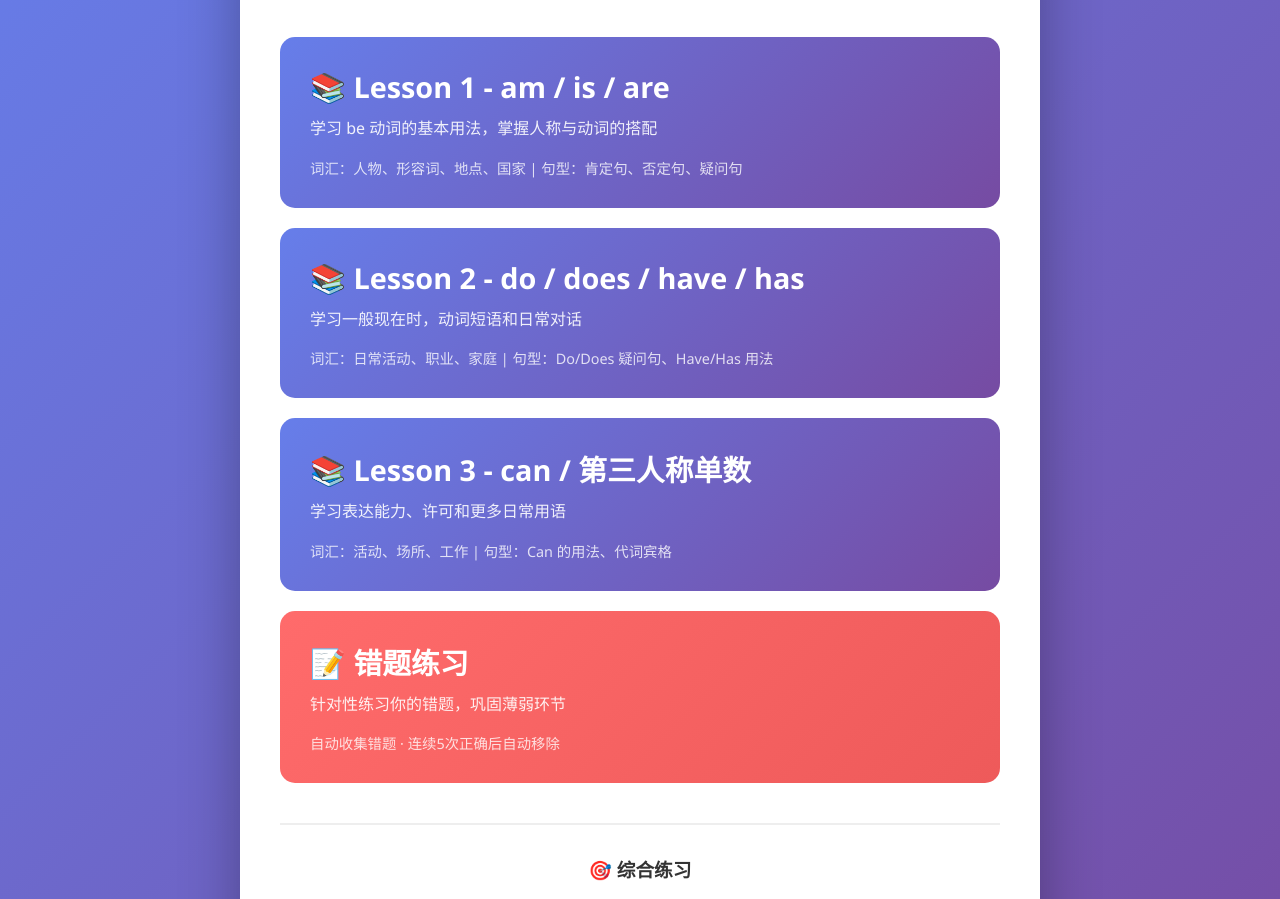
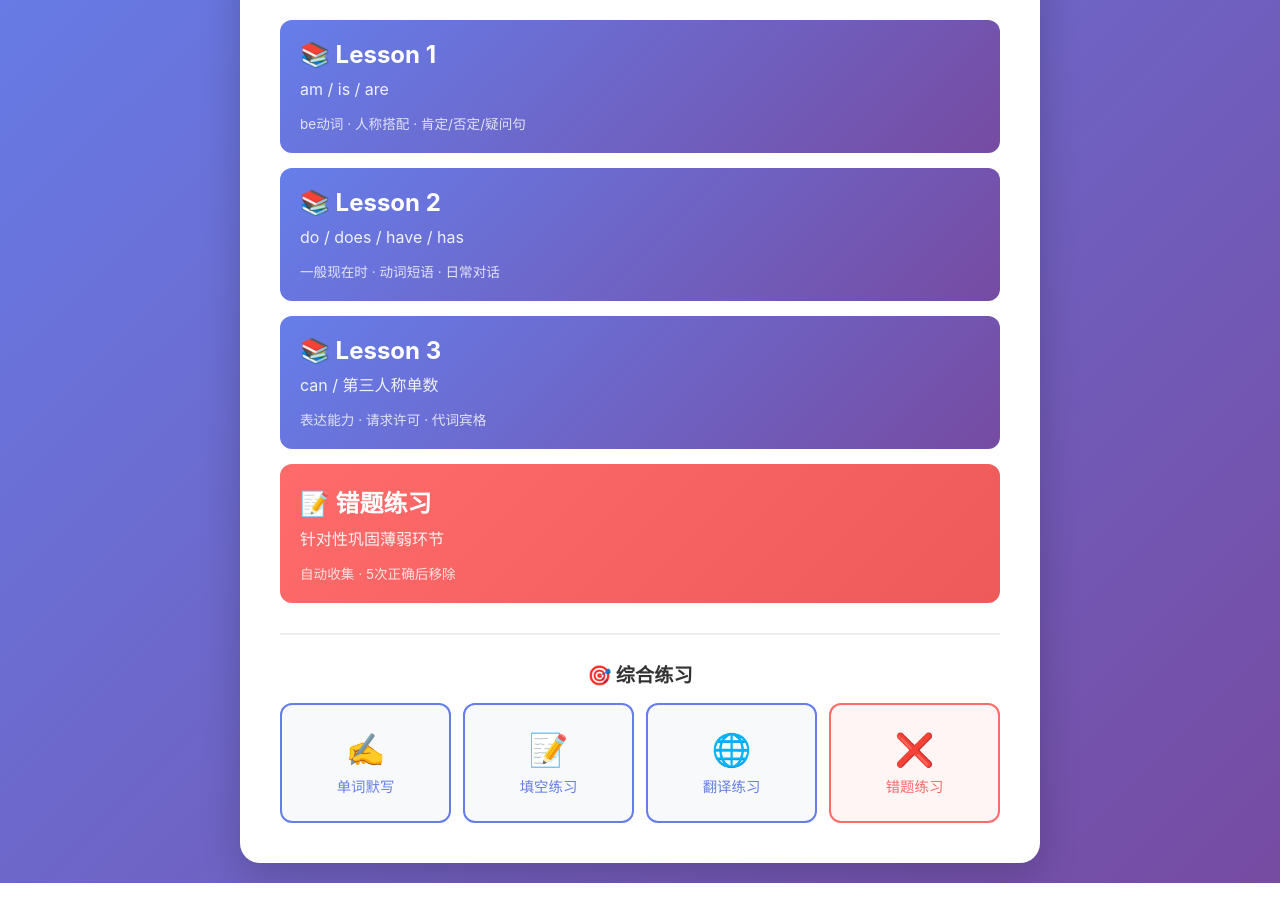
Before and after one commit to limimi00/english-learning-website, a plain HTML site: page index.html in a window 1280 px wide. Shown: the part 155-1054 px from the top of the page. Drawn offline with Linux system fonts and the light colour scheme.

Commit message:
Update index.html

```diff
--- a/index.html
+++ b/index.html
@@ -2,116 +2,135 @@
 <html lang="zh-CN">
 <head>
     <meta charset="UTF-8">
-    <meta name="viewport" content="width=device-width, initial-scale=1.0">
+    <meta name="viewport" content="width=device-width, initial-scale=1.0, maximum-scale=1.0, user-scalable=no">
     <title>英语学习网站</title>
     <style>
-        * { margin: 0; padding: 0; box-sizing: border-box; }
+        * { margin: 0; padding: 0; box-sizing: border-box; -webkit-tap-highlight-color: transparent; }
         body {
-            font-family: 'Segoe UI', Tahoma, Geneva, Verdana, sans-serif;
+            font-family: -apple-system, BlinkMacSystemFont, 'Segoe UI', Roboto, 'Helvetica Neue', Arial, sans-serif;
             background: linear-gradient(135deg, #667eea 0%, #764ba2 100%);
             min-height: 100vh;
-            display: flex;
-            justify-content: center;
-            align-items: center;
-            padding: 20px;
+            padding: 15px;
         }
         .container {
             background: white;
-            border-radius: 20px;
-            padding: 40px;
-            box-shadow: 0 20px 60px rgba(0,0,0,0.3);
+            border-radius: 16px;
+            padding: 25px 20px;
+            box-shadow: 0 10px 40px rgba(0,0,0,0.2);
             max-width: 800px;
             width: 100%;
+            margin: 0 auto;
         }
         h1 {
             color: #333;
             text-align: center;
-            margin-bottom: 10px;
-            font-size: 2.5em;
+            margin-bottom: 8px;
+            font-size: clamp(1.5rem, 5vw, 2.5rem);
         }
         .subtitle {
             text-align: center;
             color: #666;
-            margin-bottom: 40px;
+            margin-bottom: 25px;
+            font-size: clamp(0.85rem, 3vw, 1rem);
         }
-        .lessons { display: grid; gap: 20px; }
+        .lessons { display: grid; gap: 15px; }
         .lesson-card {
             background: linear-gradient(135deg, #667eea 0%, #764ba2 100%);
-            border-radius: 15px;
-            padding: 30px;
+            border-radius: 12px;
+            padding: 20px;
             color: white;
             cursor: pointer;
-            transition: transform 0.3s, box-shadow 0.3s;
+            transition: transform 0.2s, box-shadow 0.2s;
             text-decoration: none;
             display: block;
+            position: relative;
         }
-        .lesson-card:hover {
-            transform: translateY(-5px);
-            box-shadow: 0 10px 30px rgba(102, 126, 234, 0.4);
+        .lesson-card:active { transform: scale(0.98); }
+        .lesson-card h2 { font-size: clamp(1.1rem, 4vw, 1.5rem); margin-bottom: 8px; }
+        .lesson-card p {
+            opacity: 0.9;
+            line-height: 1.5;
+            font-size: clamp(0.85rem, 3vw, 1rem);
         }
-        .lesson-card h2 { font-size: 1.8em; margin-bottom: 10px; }
-        .lesson-card p { opacity: 0.9; line-height: 1.6; }
-        .lesson-card .topics { margin-top: 15px; font-size: 0.9em; opacity: 0.8; }
+        .lesson-card .topics {
+            margin-top: 12px;
+            font-size: clamp(0.75rem, 2.5vw, 0.85rem);
+            opacity: 0.8;
+        }
 
         .wrong-card {
             background: linear-gradient(135deg, #ff6b6b 0%, #ee5a5a 100%) !important;
-            position: relative;
         }
-        .wrong-card:hover { box-shadow: 0 10px 30px rgba(255, 107, 107, 0.4) !important; }
         .wrong-badge {
             position: absolute;
-            top: 20px;
-            right: 20px;
+            top: 15px;
+            right: 15px;
             background: white;
             color: #ff6b6b;
-            padding: 5px 15px;
-            border-radius: 20px;
+            padding: 4px 12px;
+            border-radius: 15px;
             font-weight: bold;
-            font-size: 0.9em;
+            font-size: 0.85rem;
             display: none;
         }
         .wrong-badge.show { display: block; }
 
         .practice-section {
-            margin-top: 40px;
-            padding-top: 30px;
+            margin-top: 30px;
+            padding-top: 25px;
             border-top: 2px solid #eee;
         }
         .practice-section h3 {
             color: #333;
-            margin-bottom: 20px;
+            margin-bottom: 15px;
             text-align: center;
+            font-size: clamp(1rem, 4vw, 1.2rem);
         }
         .practice-modes {
             display: grid;
-            grid-template-columns: repeat(auto-fit, minmax(150px, 1fr));
-            gap: 15px;
+            grid-template-columns: repeat(2, 1fr);
+            gap: 12px;
         }
         .practice-btn {
             background: #f8f9fa;
             border: 2px solid #667eea;
-            border-radius: 10px;
-            padding: 20px;
+            border-radius: 12px;
+            padding: 18px 10px;
             text-align: center;
             cursor: pointer;
-            transition: all 0.3s;
+            transition: all 0.2s;
             text-decoration: none;
             color: #667eea;
+            display: flex;
+            flex-direction: column;
+            align-items: center;
+            justify-content: center;
+            min-height: 100px;
         }
-        .practice-btn:hover {
+        .practice-btn:active {
             background: #667eea;
             color: white;
+            transform: scale(0.95);
         }
-        .practice-btn .icon { font-size: 2em; margin-bottom: 10px; }
+        .practice-btn .icon { font-size: 1.8rem; margin-bottom: 6px; }
+        .practice-btn div { font-size: 0.9rem; font-weight: 500; }
 
         .wrong-practice-btn {
             background: #fff5f5;
             border: 2px solid #ff6b6b;
             color: #ff6b6b;
         }
-        .wrong-practice-btn:hover {
+        .wrong-practice-btn:active {
             background: #ff6b6b;
             color: white;
+        }
+
+        @media (min-width: 768px) {
+            body { padding: 20px; }
+            .container { padding: 40px; border-radius: 20px; }
+            .practice-modes { grid-template-columns: repeat(4, 1fr); }
+            .practice-btn { padding: 25px 15px; min-height: 120px; }
+            .practice-btn .icon { font-size: 2rem; }
         }
     </style>
 </head>
@@ -122,28 +141,28 @@
 
         <div class="lessons">
             <a href="lesson1.html" class="lesson-card">
-                <h2>📚 Lesson 1 - am / is / are</h2>
-                <p>学习 be 动词的基本用法，掌握人称与动词的搭配</p>
-                <div class="topics">词汇：人物、形容词、地点、国家 | 句型：肯定句、否定句、疑问句</div>
+                <h2>📚 Lesson 1</h2>
+                <p>am / is / are</p>
+                <div class="topics">be动词 · 人称搭配 · 肯定/否定/疑问句</div>
             </a>
 
             <a href="lesson2.html" class="lesson-card">
-                <h2>📚 Lesson 2 - do / does / have / has</h2>
-                <p>学习一般现在时，动词短语和日常对话</p>
-                <div class="topics">词汇：日常活动、职业、家庭 | 句型：Do/Does 疑问句、Have/Has 用法</div>
+                <h2>📚 Lesson 2</h2>
+                <p>do / does / have / has</p>
+                <div class="topics">一般现在时 · 动词短语 · 日常对话</div>
             </a>
 
             <a href="lesson3.html" class="lesson-card">
-                <h2>📚 Lesson 3 - can / 第三人称单数</h2>
-                <p>学习表达能力、许可和更多日常用语</p>
-                <div class="topics">词汇：活动、场所、工作 | 句型：Can 的用法、代词宾格</div>
+                <h2>📚 Lesson 3</h2>
+                <p>can / 第三人称单数</p>
+                <div class="topics">表达能力 · 请求许可 · 代词宾格</div>
             </a>
 
             <a href="wrong.html" class="lesson-card wrong-card">
                 <span class="wrong-badge" id="wrong-count">0</span>
                 <h2>📝 错题练习</h2>
-                <p>针对性练习你的错题，巩固薄弱环节</p>
-                <div class="topics">自动收集错题 · 连续5次正确后自动移除</div>
+                <p>针对性巩固薄弱环节</p>
+                <div class="topics">自动收集 · 5次正确后移除</div>
             </a>
         </div>
 
@@ -171,7 +190,6 @@
     </div>
 
     <script>
-        // 更新错题数量
         function updateWrongCount() {
             const keys = ['english_learning_wrong_answers_l1', 'english_learning_wrong_answers_l2', 'english_learning_wrong_answers_l3'];
             let count = 0;
```
